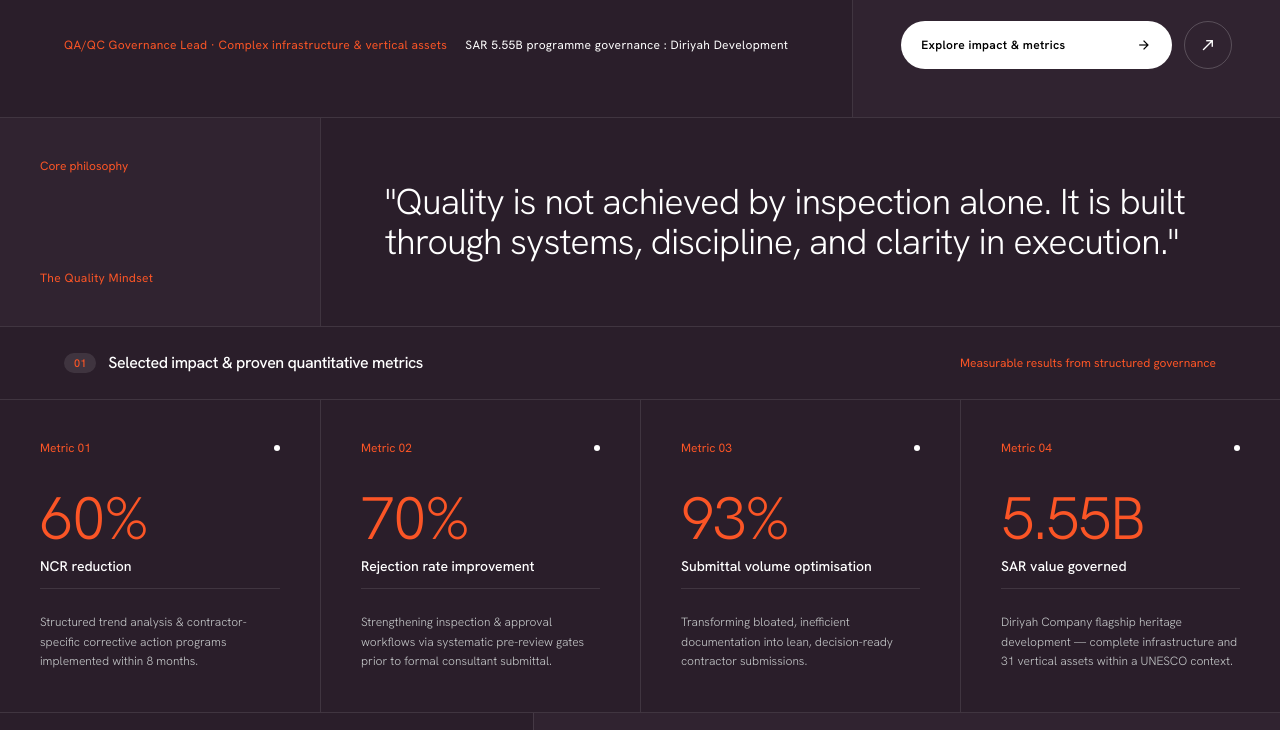
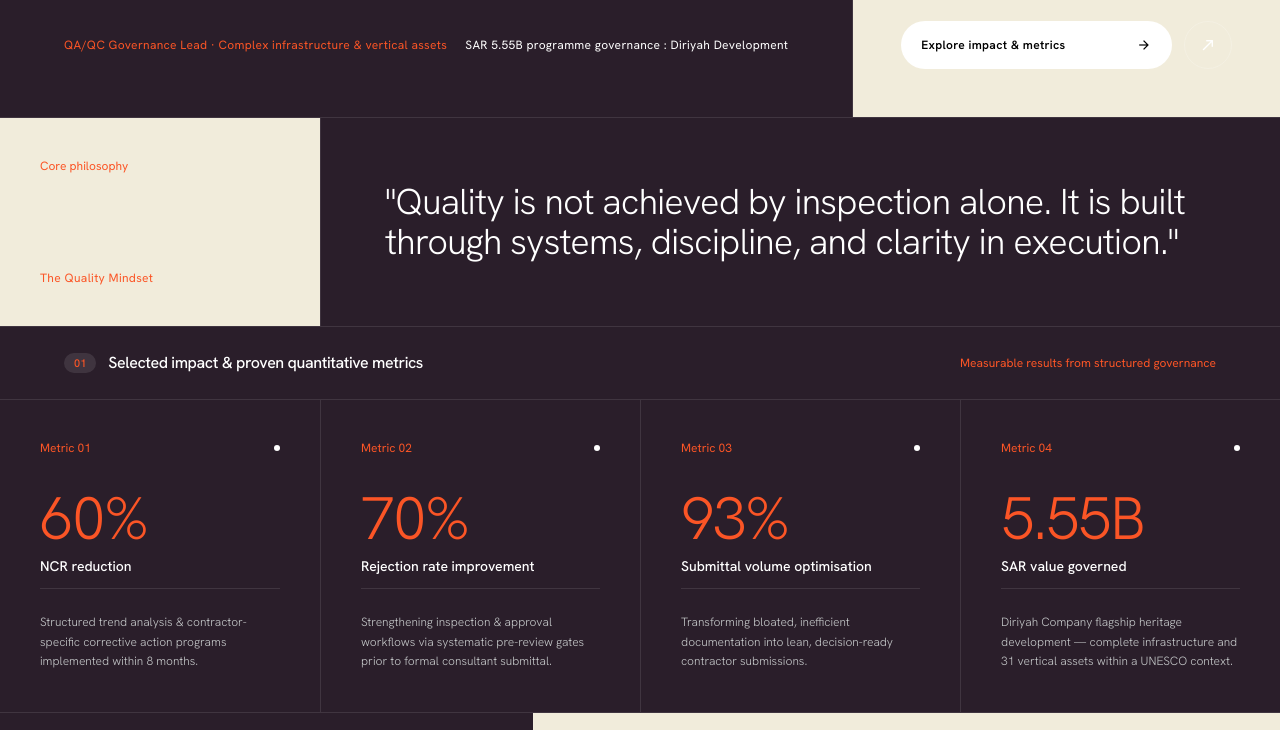
Before and after one commit to engineermohammedfasil/engineermohammedfasil.github.io, a plain HTML site: page index.html in a window 1280 px wide. Shown: the part 603-1333 px from the top of the page. Drawn offline with nearby package versions, Linux system fonts and the light colour scheme.

Commit message:
Update index.html

```diff
--- a/index.html
+++ b/index.html
@@ -11,9 +11,9 @@
        Keep the order: footer darkest, then page, then panel, then raise (lightest). */
     :root {
       --bg-page:   #2a1e2a;  /* main page background */
-      --bg-panel:  #302330;  /* side panels, alternate sections, hover on page-colour cards */
-      --bg-raise:  #332633;  /* hero tiles, sector pills, hover on panels */
-      --bg-footer: #211721;  /* footer */
+      --bg-panel:  #f1ecdb;  /* side panels, alternate sections, hover on page-colour cards */
+      --bg-raise:  #f1ecdb;  /* hero tiles, sector pills, hover on panels */
+      --bg-footer: #f1ecdb;  /* footer */
     }
     .bg-page-glass {
       background-color: var(--bg-page);
```
